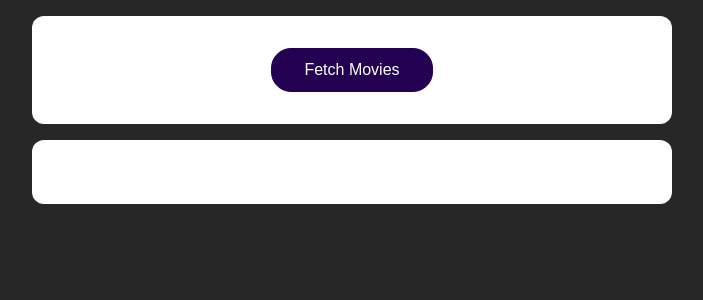
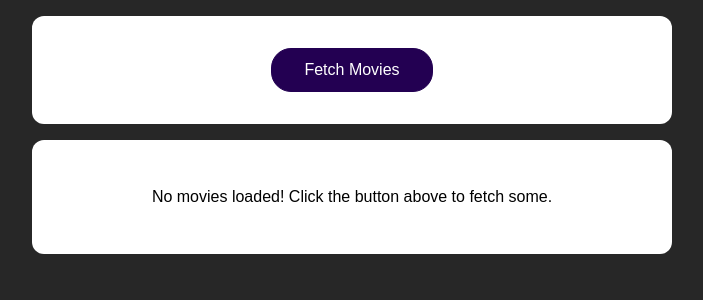
Before and after one commit to Sejmou/learning-react, a React (Create React App) app: page / in a window 1280 px wide. Shown: the top 300 px of the page, without its empty margins (288-991 px from the left). Built offline with nearby package versions, Linux system fonts and the light colour scheme.

Commit message:
handling loading state

```diff
--- a/src/App.js
+++ b/src/App.js
@@ -5,8 +5,10 @@ import './App.css';
 
 function App() {
   const [movies, setMovies] = useState([]);
+  const [isLoading, setIsLoading] = useState(false);
 
   const fetchMoviesHandler = async () => {
+    setIsLoading(true);
     const response = await fetch('https://swapi.dev/api/films/');
     const data = await response.json();
     const transformedMovies = data.results.map(movieData => ({
@@ -16,6 +18,7 @@ function App() {
       releaseDate: movieData.release_date,
     }));
     setMovies(transformedMovies);
+    setIsLoading(false);
   };
 
   return (
@@ -24,7 +27,13 @@ function App() {
         <button onClick={fetchMoviesHandler}>Fetch Movies</button>
       </section>
       <section>
-        <MoviesList movies={movies} />
+        {isLoading ? (
+          <p>Loading...</p>
+        ) : movies.length > 0 ? (
+          <MoviesList movies={movies} />
+        ) : (
+          <p>No movies loaded! Click the button above to fetch some.</p>
+        )}
       </section>
     </React.Fragment>
   );
```
